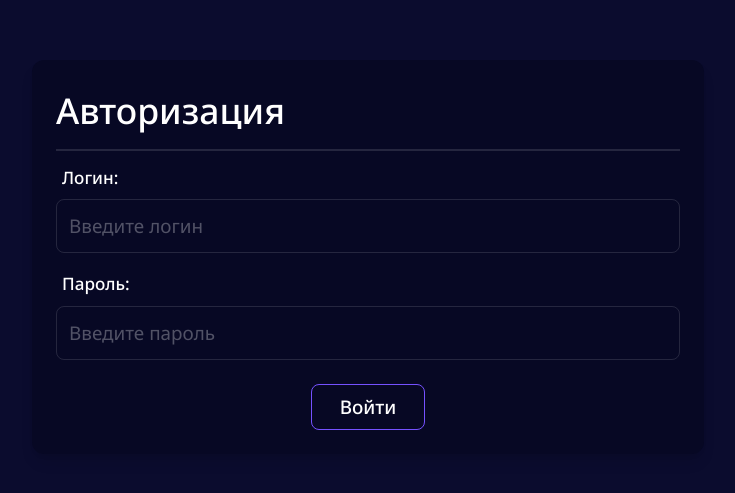
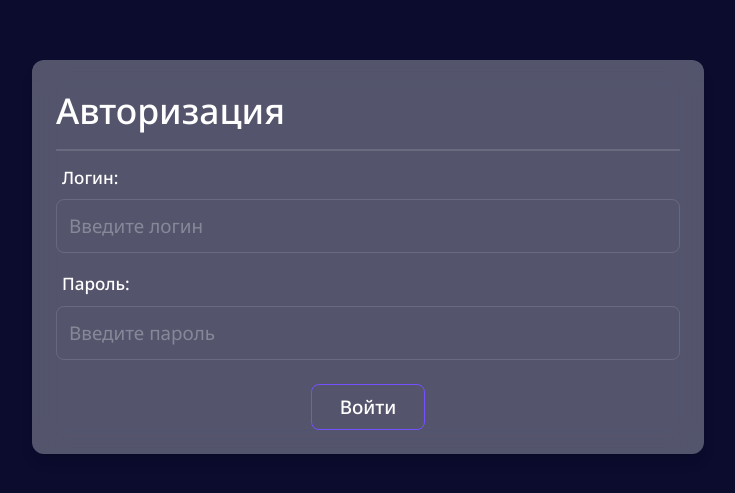
Before and after one commit to teomayy/frontend-sanminimum, a Next.js app: page /auth in a window 1280 px wide. Shown: the part 143-636 px from the top of the page, without its empty margins (272-1007 px from the left). Built offline with nearby package versions, Linux system fonts and the light colour scheme.

Commit message:
auth form

```diff
--- a/src/app/auth/Auth.tsx
+++ b/src/app/auth/Auth.tsx
@@ -43,9 +43,9 @@ export function Auth() {
 		mutate(data)
 	}
 	return (
-		<div className='flex min-h-screen items-center justify-center dark:bg-[#0b0c2e] bg-[#6e6541] p-4'>
+		<div className='flex min-h-screen items-center justify-center dark:bg-[#0b0c2e] bg-[#dad8d1] p-4'>
 			<form
-				className='w-full max-w-md md:max-w-lg lg:max-w-xl xl:max-w-2xl dark:bg-sidebar bg-[#b19e70] text-white bg-text-black  rounded-xl p-6 shadow-lg'
+				className='w-full max-w-md md:max-w-lg lg:max-w-xl xl:max-w-2xl  bg-white/30 backdrop-blur-lg text-white bg-text-black  rounded-xl p-6 shadow-lg'
 				onSubmit={handleSubmit(onSubmit)}
 			>
 				<Heading title='Авторизация' />
```
